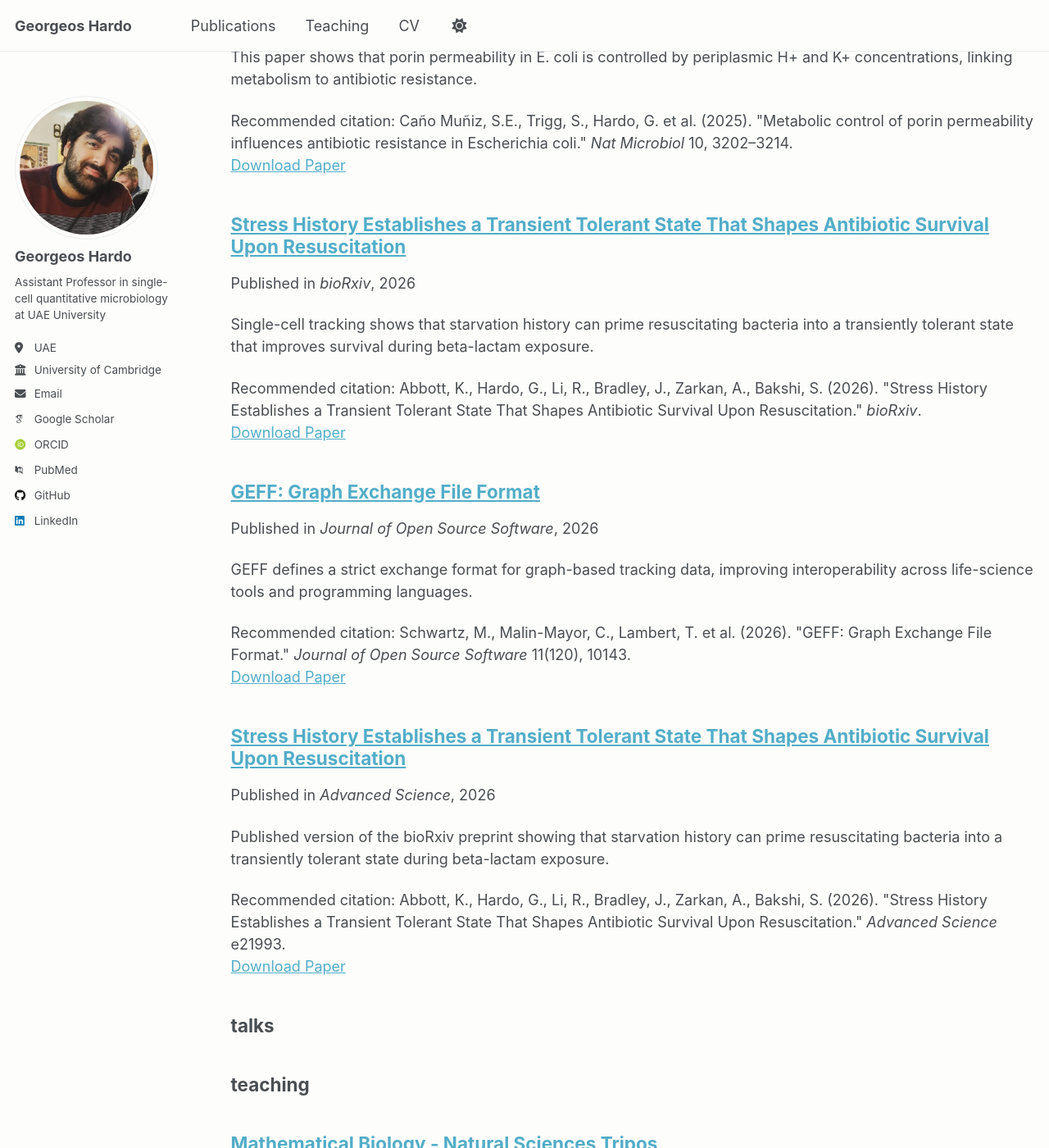
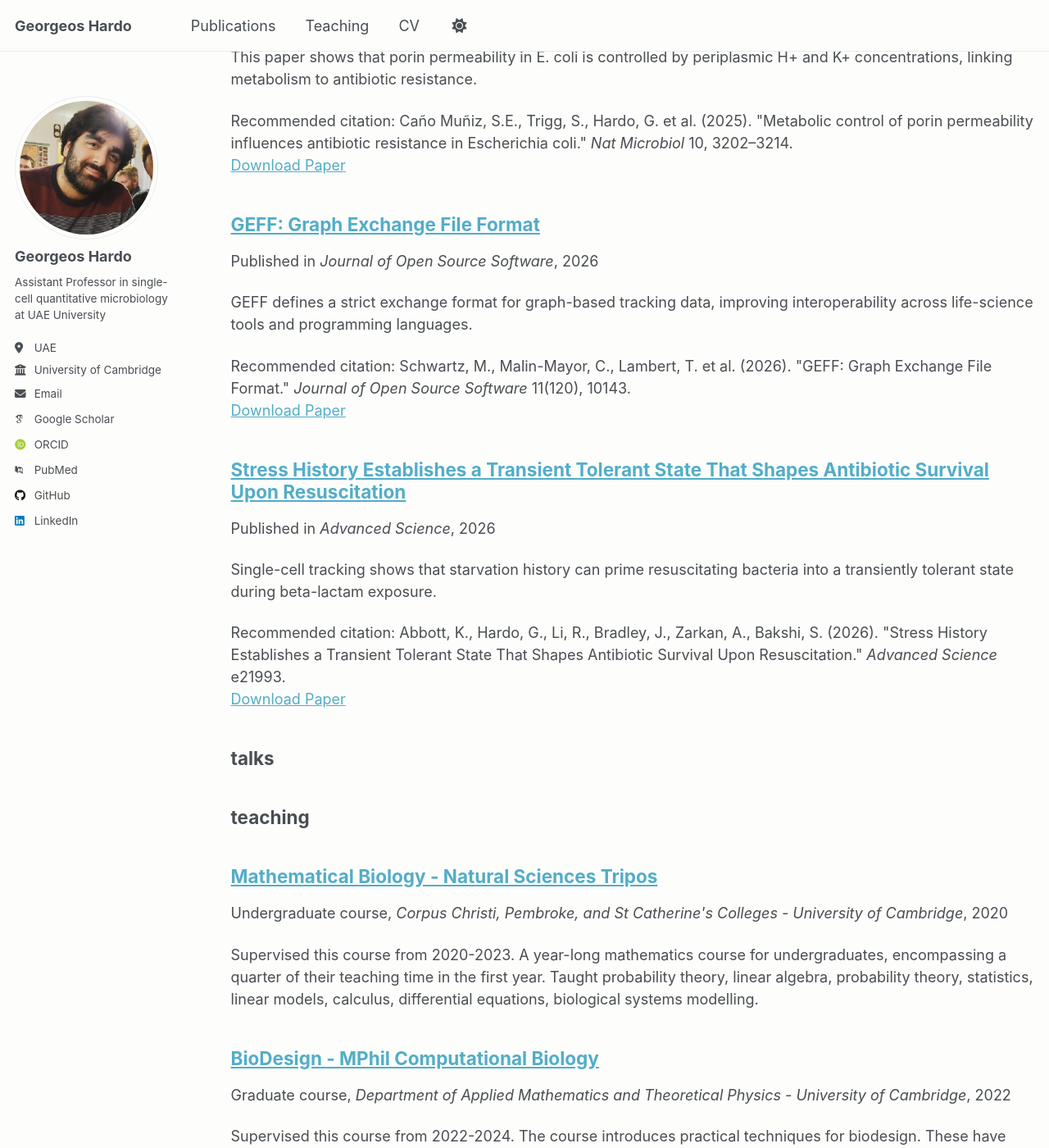
Before and after one commit to georgeoshardo/georgeoshardo.github.io, a Jekyll site: the page built from _pages/sitemap.md, in a window 1280 px wide and 1400 px high, scrolled down 3136 px. Shown: the whole window at 82% size. Built offline with Jekyll 4.4.1, drawn with Linux system fonts in a browser that asks for light colours; some web fonts are replaced.

Commit message:
update publications

```diff
--- a/_data/cv.json
+++ b/_data/cv.json
@@ -127,7 +127,7 @@
       "publisher": "Advanced Science",
       "releaseDate": "2026-05-19",
       "website": "https://doi.org/10.1002/advs.202521993",
-      "summary": "Published version of the bioRxiv preprint showing that starvation history can prime resuscitating bacteria into a transiently tolerant state during beta-lactam exposure."
+      "summary": "Single-cell tracking shows that starvation history can prime resuscitating bacteria into a transiently tolerant state during beta-lactam exposure."
     },
     {
       "name": "GEFF: Graph Exchange File Format",
@@ -135,13 +135,6 @@
       "releaseDate": "2026-04-13",
       "website": "https://doi.org/10.21105/joss.10143",
       "summary": "GEFF defines a strict exchange format for graph-based tracking data, improving interoperability across life-science tools and programming languages."
-    },
-    {
-      "name": "Stress History Establishes a Transient Tolerant State That Shapes Antibiotic Survival Upon Resuscitation",
-      "publisher": "bioRxiv",
-      "releaseDate": "2026-03-03",
-      "website": "https://www.biorxiv.org/content/10.64898/2026.03.01.708845v1.abstract",
-      "summary": "Single-cell tracking shows that starvation history can prime resuscitating bacteria into a transiently tolerant state that improves survival during beta-lactam exposure."
     },
     {
       "name": "Metabolic control of porin permeability influences antibiotic resistance in Escherichia coli",
--- a/_publications/2026-03-03-stress-history-establishes-a-transient-tolerant-state.md
+++ /dev/null
@@ -1,17 +0,0 @@
----
-title: "Stress History Establishes a Transient Tolerant State That Shapes Antibiotic Survival Upon Resuscitation"
-collection: publications
-category: manuscripts
-permalink: /publication/2026-03-03-stress-history-establishes-a-transient-tolerant-state
-excerpt: 'Single-cell tracking shows that starvation history can prime resuscitating bacteria into a transiently tolerant state that improves survival during beta-lactam exposure.'
-date: 2026-03-03
-venue: 'bioRxiv'
-paperurl: 'https://www.biorxiv.org/content/10.64898/2026.03.01.708845v1.abstract'
-citation: 'Abbott, K., Hardo, G., Li, R., Bradley, J., Zarkan, A., Bakshi, S. (2026). &quot;Stress History Establishes a Transient Tolerant State That Shapes Antibiotic Survival Upon Resuscitation.&quot; <i>bioRxiv</i>.'
----
-
-## Abstract
-
-Antibiotic treatment failure is often driven by non-genetic survival mechanisms such as tolerance and persistence, but how beta-lactams affect cells resuscitating from dormancy has remained unclear. Using Hi-DFA, a high-throughput single-cell microfluidic imaging platform, this work shows that many resuscitating cells transiently slow their growth and thereby survive beta-lactam exposure.
-
-This transiently tolerant phenotype is much less common in unstressed, exponentially growing cells, indicating that prior starvation history predisposes cells to it. Simulations and population modelling further suggest that these transiently tolerant cells, rather than classical starvation-triggered persisters, can dominate rapid regrowth after treatment under clinically relevant dosing conditions.
--- a/_publications/2026-05-19-stress-history-establishes-a-transient-tolerant-state.md
+++ b/_publications/2026-05-19-stress-history-establishes-a-transient-tolerant-state.md
@@ -3,7 +3,7 @@ title: "Stress History Establishes a Transient Tolerant State That Shapes Antibi
 collection: publications
 category: manuscripts
 permalink: /publication/2026-05-19-stress-history-establishes-a-transient-tolerant-state
-excerpt: 'Published version of the bioRxiv preprint showing that starvation history can prime resuscitating bacteria into a transiently tolerant state during beta-lactam exposure.'
+excerpt: 'Single-cell tracking shows that starvation history can prime resuscitating bacteria into a transiently tolerant state during beta-lactam exposure.'
 date: 2026-05-19
 venue: 'Advanced Science'
 paperurl: 'https://doi.org/10.1002/advs.202521993'
```
